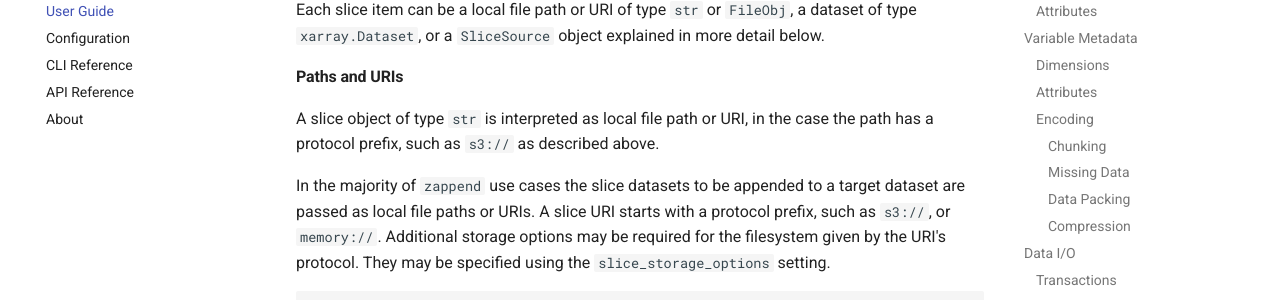
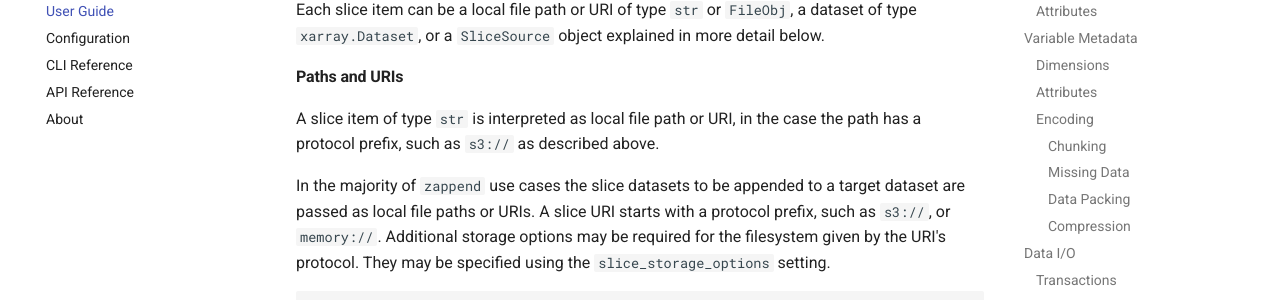
Before and after one commit to bcdev/zappend, an MkDocs documentation site: the page built from docs/guide.md, in a window 1280 px wide and 900 px high, scrolled down 10861 px. Shown: the part 151-451 px from the top of the window. Built offline with MkDocs 1.6.1 and Material for MkDocs 9.7.7, drawn with Linux system fonts in a browser that asks for light colours.

Commit message:
slice object -> slice item

```diff
--- a/docs/guide.md
+++ b/docs/guide.md
@@ -550,7 +550,7 @@ below.
 
 #### Paths and URIs
 
-A slice object of type `str` is interpreted as local file path or URI, in the case
+A slice item of type `str` is interpreted as local file path or URI, in the case
 the path has a protocol prefix, such as `s3://` as described above.
 
 In the majority of `zappend` use cases the slice datasets to be appended to a target
```
Also changed, not shown: docs/api.md (+1 -1 lines).
